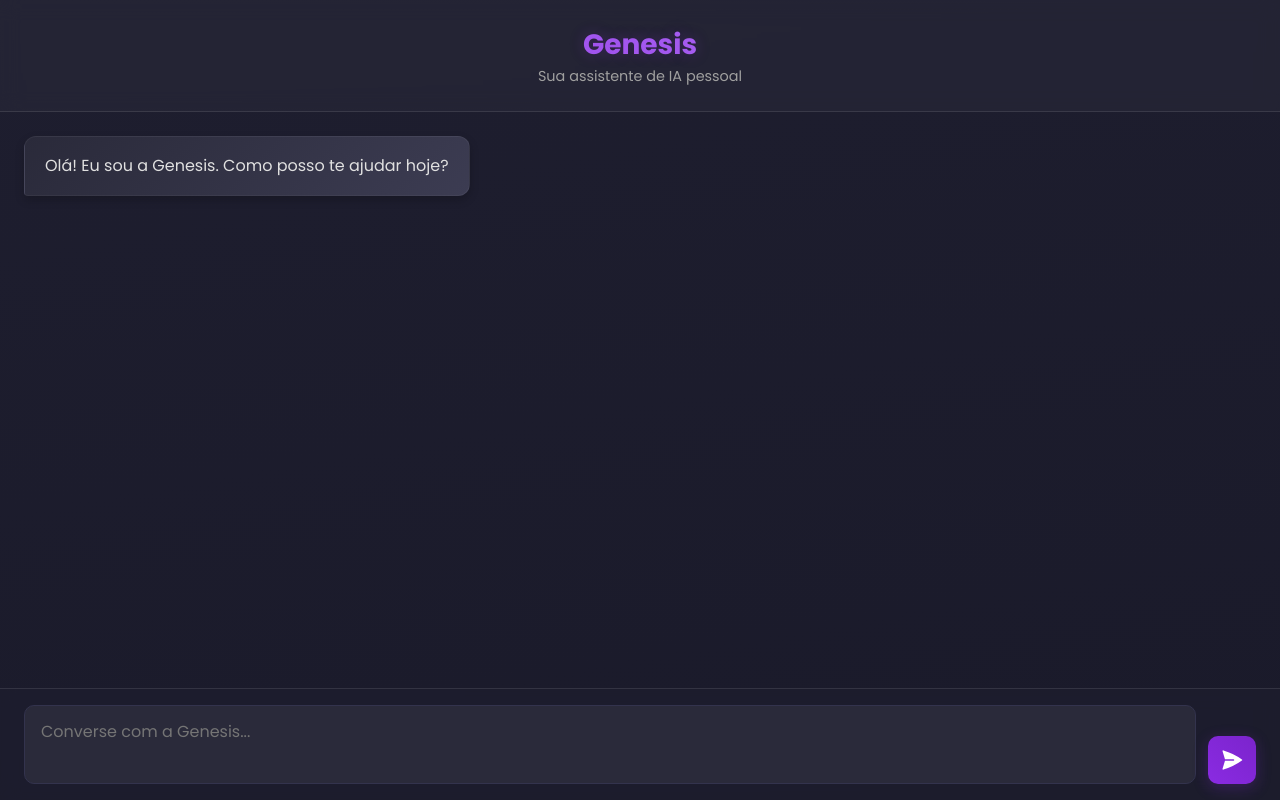
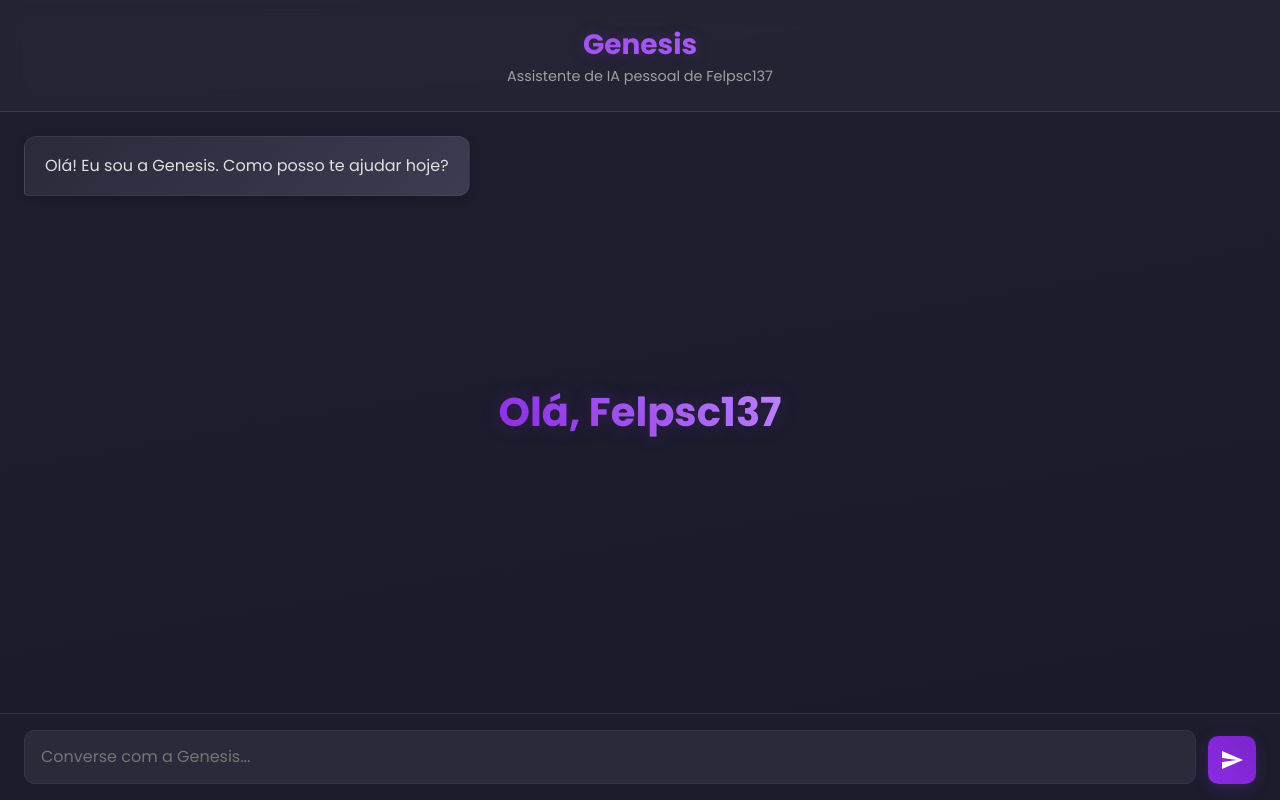
Before and after one commit to joseanelimajp040-lgtm/Genesis.Artificialinteligence, a plain HTML site: page index.html in a window 1280 px wide. Drawn offline with Linux system fonts and the light colour scheme.

Commit message:
Update index.html

```diff
--- a/index.html
+++ b/index.html
@@ -1,45 +1,36 @@
 <!DOCTYPE html>
-<html lang="pt-BR">
+<html lang="pt-br">
 <head>
     <meta charset="UTF-8">
     <meta name="viewport" content="width=device-width, initial-scale=1.0">
-
-    <meta name="theme-color" content="#1e1e2f"/>
-    <link rel="manifest" href="manifest.json">
-    <link rel="apple-touch-icon" href="icons/icon-192x192.png">
-
-    <title>Genesis | Sua Assistente IA</title>
-
+    <title>Genesis Chatbot</title>
     <link rel="stylesheet" href="style.css">
-    <link rel="preconnect" href="https://fonts.googleapis.com">
-    <link rel="preconnect" href="https://fonts.gstatic.com" crossorigin>
-    <link href="https://fonts.googleapis.com/css2?family=Inter:wght@400;500;700&display=swap" rel="stylesheet">
 </head>
 <body>
-
-    <main class="chat-container">
+    <div class="chat-container">
         <div class="chat-header">
             <h1>Genesis</h1>
-            <p>Sua assistente de IA pessoal</p>
+            <p>Assistente de IA pessoal de Felpsc137</p>
         </div>
-
-        <div id="chat-window" class="chat-window">
+        <div class="chat-window" id="chat-window">
             <div class="chat-message genesis">
                 <p>Olá! Eu sou a Genesis. Como posso te ajudar hoje?</p>
             </div>
+            <div class="welcome-message" id="welcome-message">
+                Olá, Felpsc137
+            </div>
         </div>
-
         <div class="chat-input-area">
-            <form id="chat-form" class="chat-form">
-                <textarea id="message-input" placeholder="Converse com a Genesis..." required></textarea>
+            <form class="chat-form" id="chat-form">
+                <textarea id="message-input" placeholder="Converse com a Genesis..." rows="1"></textarea>
                 <button type="submit" id="send-button">
                     <svg xmlns="http://www.w3.org/2000/svg" viewBox="0 0 24 24" fill="currentColor">
-                        <path d="M3.478 2.405a.75.75 0 00-.926.94l2.432 7.905H13.5a.75.75 0 010 1.5H4.984l-2.432 7.905a.75.75 0 00.926.94 60.519 60.519 0 0018.445-8.986.75.75 0 000-1.218A60.517 60.517 0 003.478 2.405z" />
+                        <path d="M2.01 21L23 12 2.01 3 2 10l15 2-15 2z"/>
                     </svg>
                 </button>
             </form>
         </div>
-    </main>
+    </div>
 
     <script src="script.js"></script>
 </body>
```
